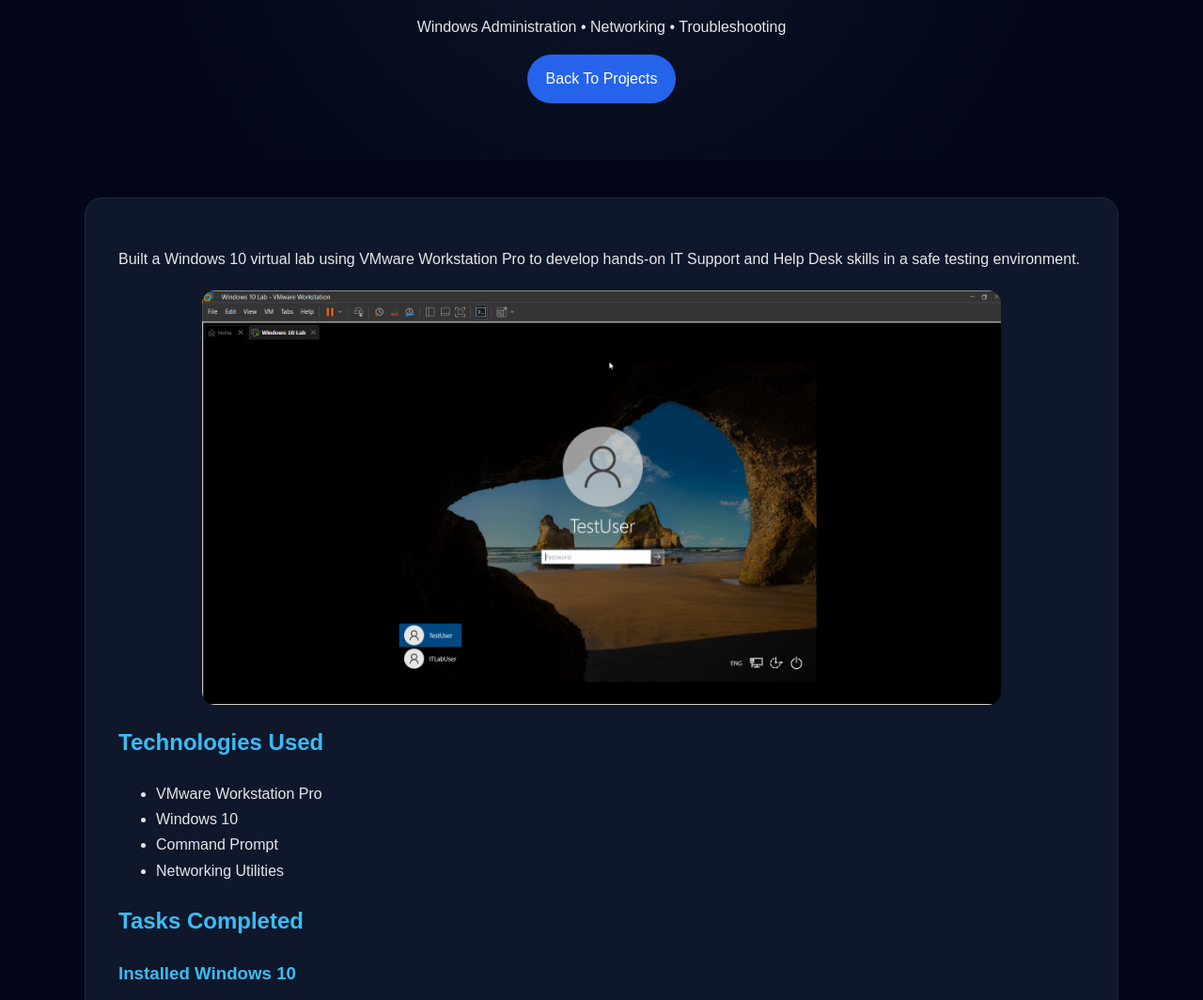
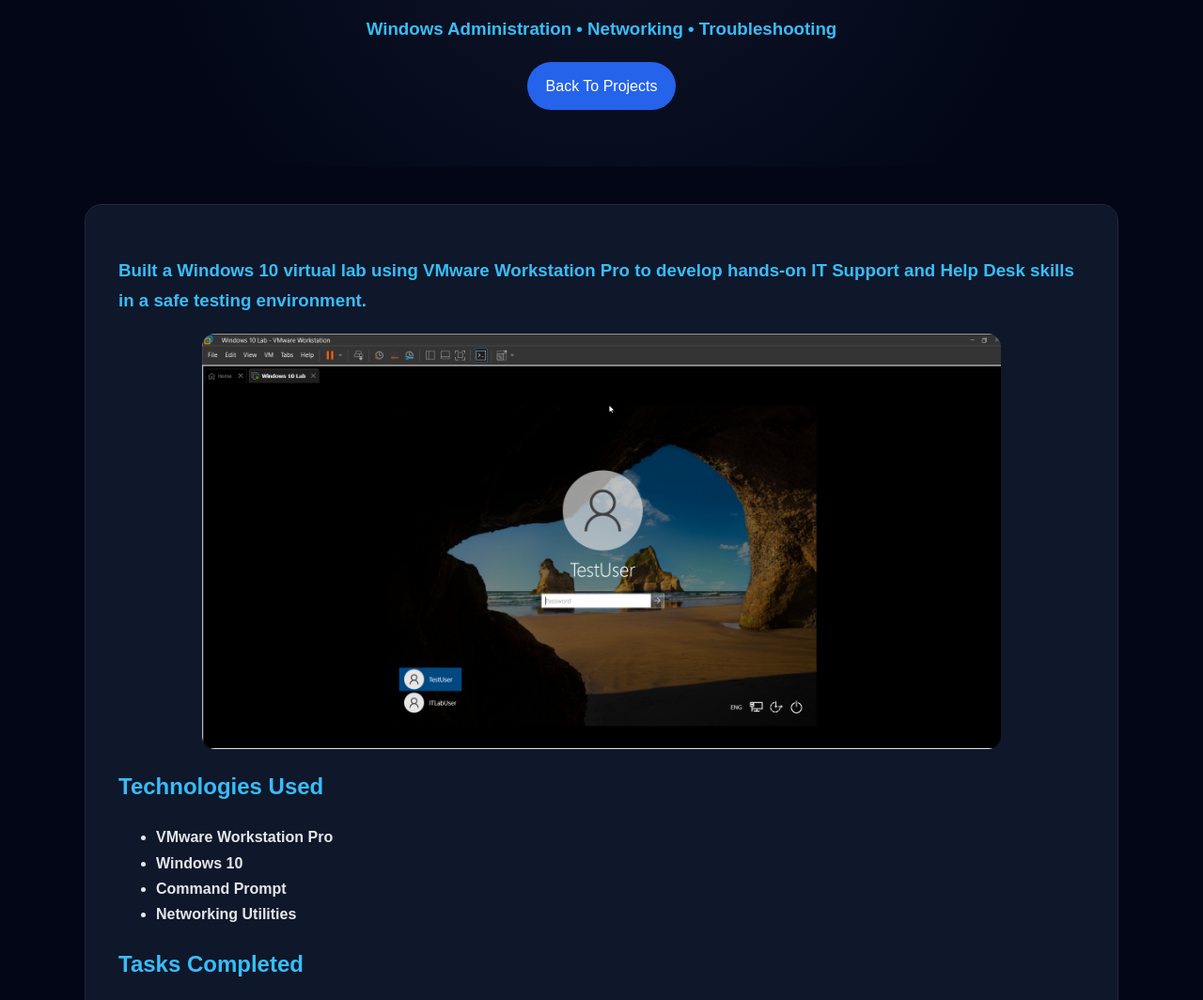
Before and after one commit to harjot0308/harjotsingh.github.io, a plain HTML site: page project1.html in a window 1280 px wide. Shown: the part 142-1206 px from the top of the page at 94% size. Drawn offline with Linux system fonts and the light colour scheme.

Commit message:
made some changes

```diff
--- a/project1.html
+++ b/project1.html
@@ -73,7 +73,7 @@ h2,h3{
 
 <h1>Project 1 – Windows 10 Home Lab Setup</h1>
 
-<p>Windows Administration • Networking • Troubleshooting</p>
+<h3>Windows Administration • Networking • Troubleshooting</h3>
 
 <a href="projects.html" class="btn">
 Back To Projects
@@ -85,20 +85,20 @@ Back To Projects
 
 <div class="card">
 
-<p>
+<h3>
 Built a Windows 10 virtual lab using VMware Workstation Pro to develop hands-on
 IT Support and Help Desk skills in a safe testing environment.
-</p>
+</h3>
 
 <img src="images/multiple-users.png">
 
 <h2>Technologies Used</h2>
 
 <ul>
-<li>VMware Workstation Pro</li>
-<li>Windows 10</li>
-<li>Command Prompt</li>
-<li>Networking Utilities</li>
+<li><strong>VMware Workstation Pro</strong></li>
+<li><strong>Windows 10</strong></li>
+<li><strong>Command Prompt</strong></li>
+<li><strong>Networking Utilities</strong></li>
 </ul>
 
 <h2>Tasks Completed</h2>
@@ -136,10 +136,10 @@ IT Support and Help Desk skills in a safe testing environment.
 
 <h2>Outcome</h2>
 
-<p>
+<h3>
 Successfully created and configured a functional Windows 10 lab environment
 and gained practical experience with common IT support tasks.
-</p>
+</h3>
 
 </div>
 
```
